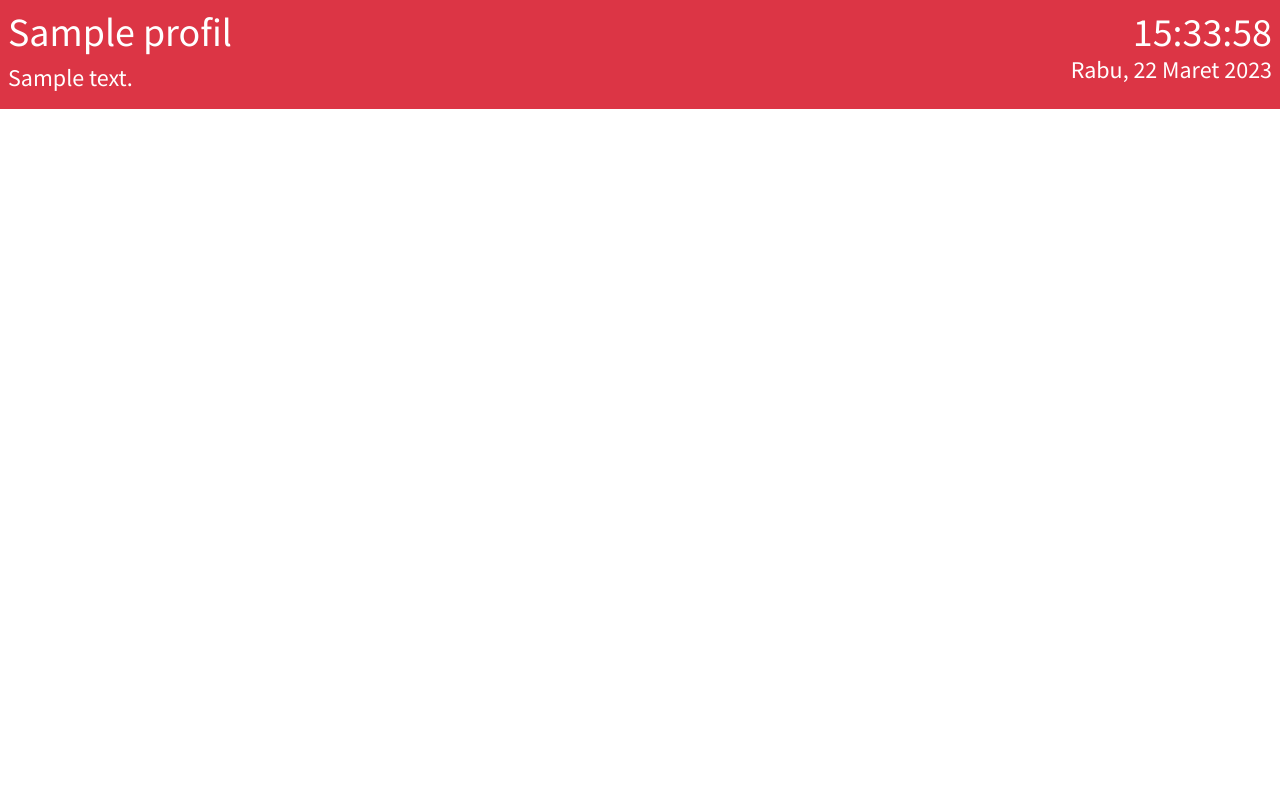
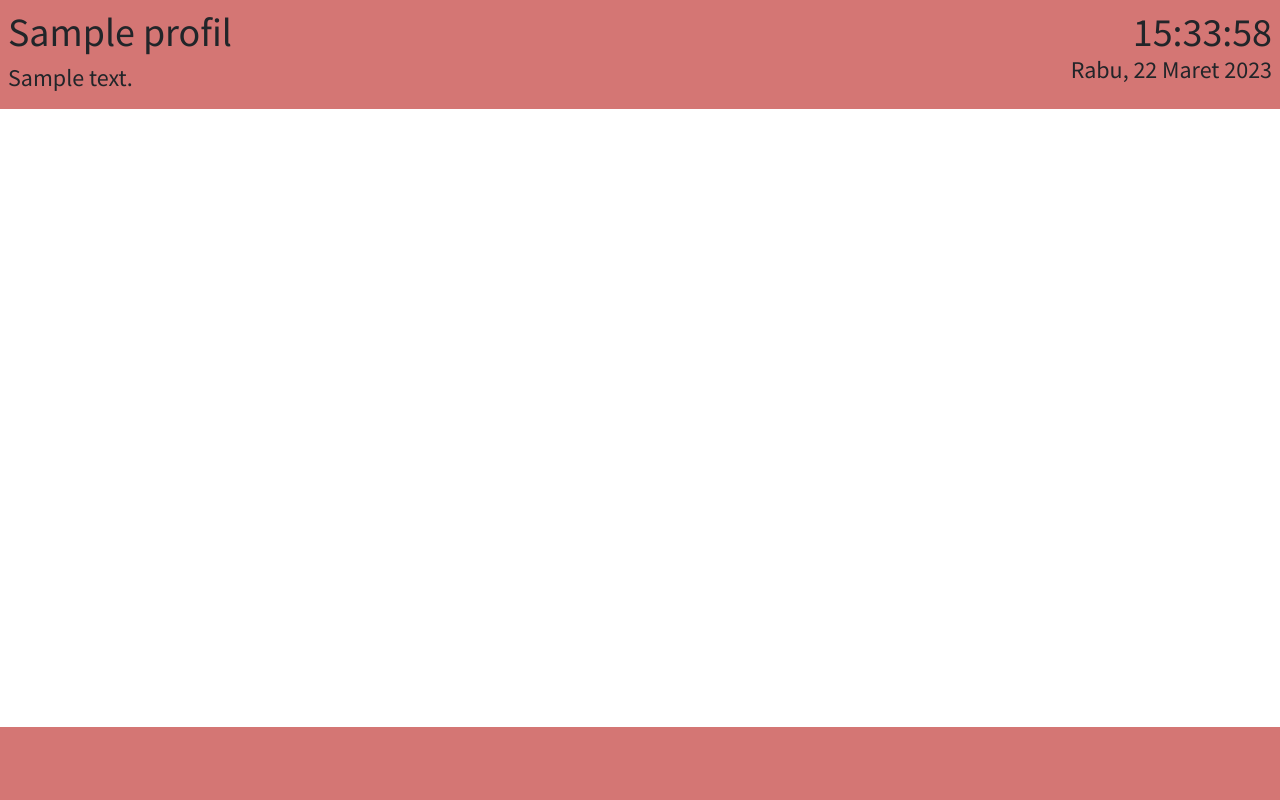
Before and after one commit to sigmasoftwaretechnology/simklinik, a CodeIgniter 4 app: the page made by app/Views/antrian/display.php in a window 1280 px wide. Run offline with PHP 8.4 and a stand-in for CodeIgniter, Linux system fonts and the light colour scheme; the template is opened without the code that fills it: most values are stand-ins (such as "Sample title", 1, 10 or a date in 2020); some libraries are stand-ins or nearby versions.

Commit message:
merubah display antrian 2

```diff
--- a/app/Views/antrian/display.php
+++ b/app/Views/antrian/display.php
@@ -97,6 +97,14 @@
         border-top-color: #f9c922;
         animation: spin 1.5s linear infinite
     }
+    .footer {
+            position: fixed;
+            left: 0;
+            bottom: 0;
+            width: 100%;
+            background-color: #d47674;
+            color: white;
+        }
 
     @keyframes spin {
         0% {
@@ -116,7 +124,7 @@
         <div id="preloader-inner"></div>
     </div>
     <input type="hidden" id="base_url" value="<?php echo base_url();?>/">
-    <div class="row p-2 bg-red">
+    <div class="row p-2" style="background-color: #d47674;">
         <div class="col-lg-9 col-9">
             <h1><?=$profil->nama?></h1>
             <h4><?=$profil->alamat?></h4>
@@ -136,6 +144,10 @@
                 </div>
             </div>
         </div>
+        <div class="footer">
+        <marquee><span style="font-size: 45px">Klinik sehati melayani dengan sepenuh hati. </span></marquee>
+    </div>
+
     </div>
     <script src="<?php echo base_url('assets/js/jquery.min.js');?>"></script>
     <script src="<?php echo base_url('assets/js/bootstrap.bundle.min.js');?>"></script>
--- a/app/Views/antrian/nomor-antrian.php
+++ b/app/Views/antrian/nomor-antrian.php
@@ -1,7 +1,7 @@
 <?php foreach($dtAntrian as $key => $antrian):?>
 <div class="row">
 	<div class="col-md-12">
-		<div class="small-box bg-red text-center">
+		<div class="small-box text-center"  style="background-color: #d47674;">
 			<div class="inner">
 				<h1><?php echo $antrian->poli?></h1>
 					<h1 style="font-size:6rem"><?php echo $antrian->no_antrian;?></h1>
```
